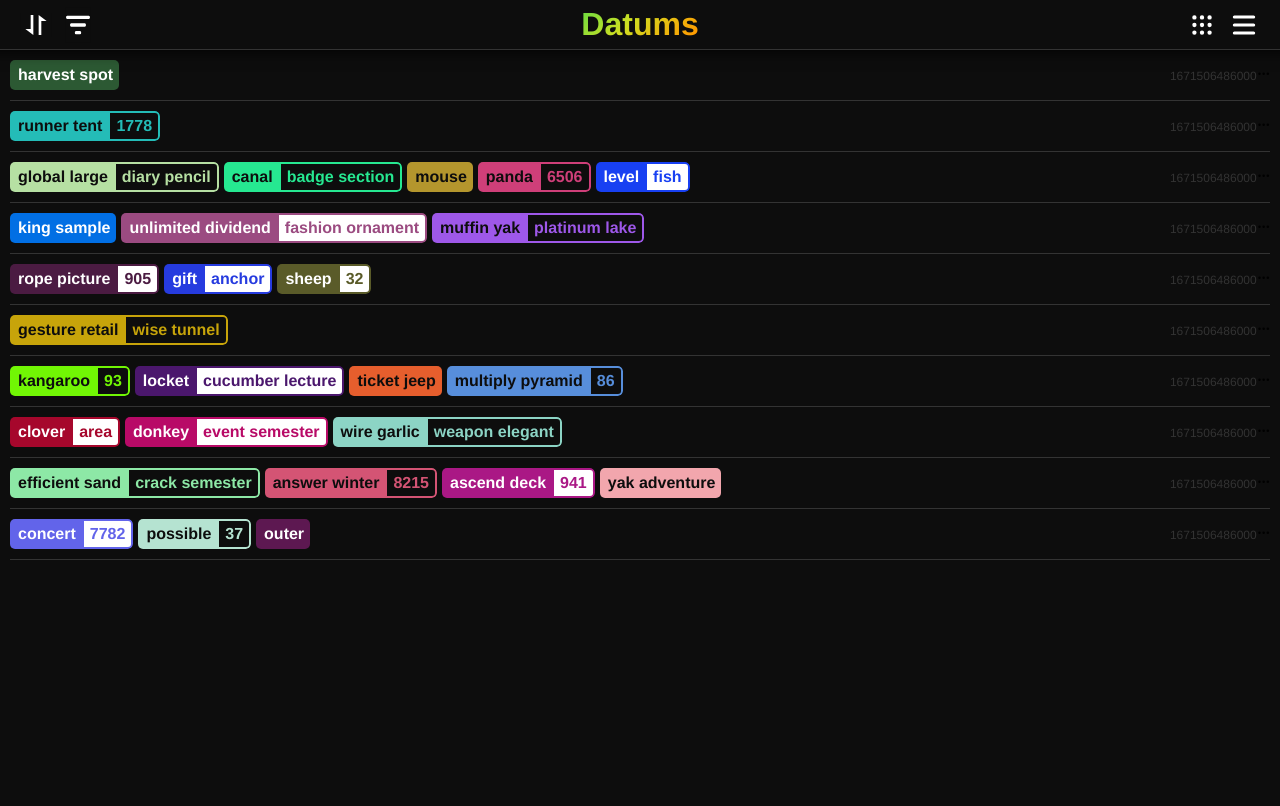
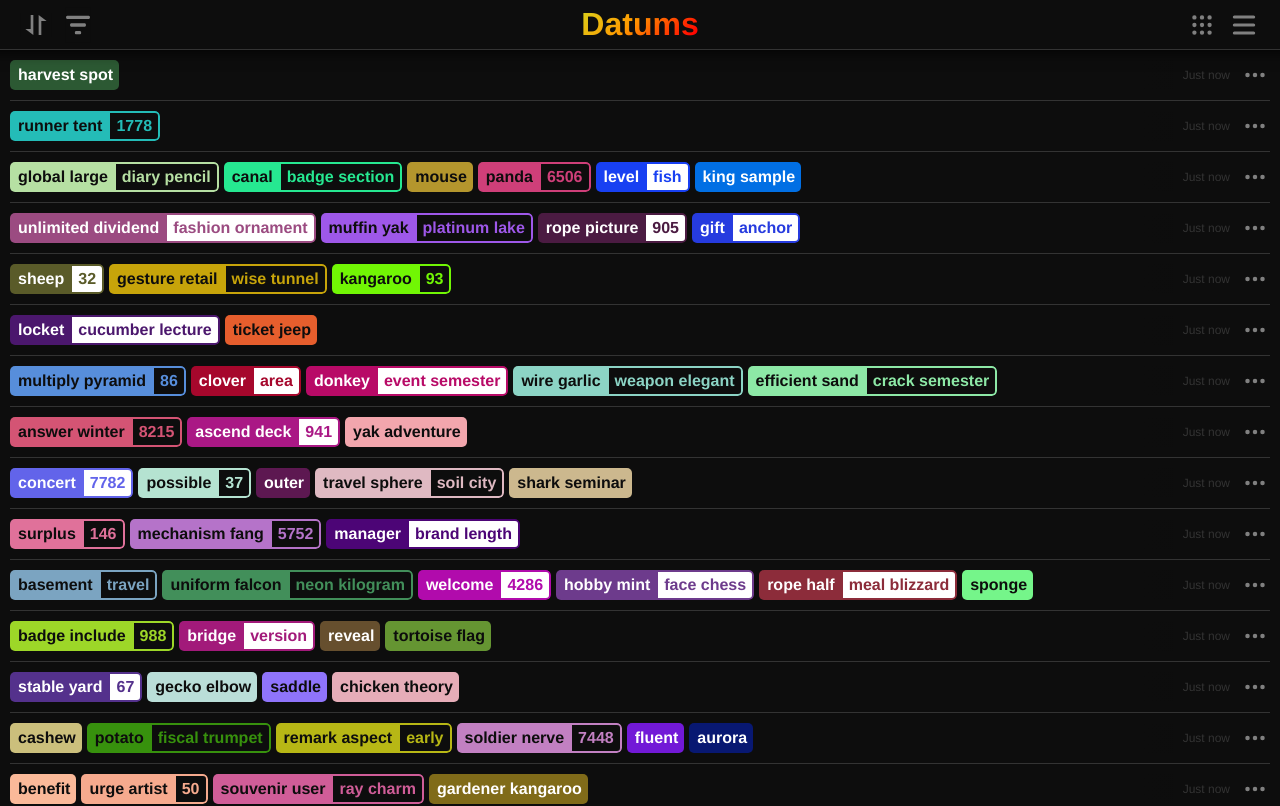
Before and after one commit to homaroco/datums, a Next.js app: page / in a window 1280 px wide. Shown: the top 806 px of the page. Built offline with nearby package versions, Linux system fonts and the light colour scheme.

Commit message:
Finish datum styling

```diff
--- a/components/datum.js
+++ b/components/datum.js
@@ -2,6 +2,8 @@ import styled from 'styled-components'
 import { BsThreeDots as MenuButtonIcon } from 'react-icons/bs'
 
 import Tag from '../components/tag.js'
+
+import { getTimestamp } from '../utils/index.js'
 
 const ListItem = styled.li`
 	display: flex;
@@ -17,22 +19,61 @@ const Tags = styled.span`
 	position: relative;
 	flex-grow: 1;
 	justify-content: flex-start;
+	overflow: auto;
 `
 
 const ScrollContainer = styled.span`
 	display: inline-flex;
 	position: relative;
-	overflow: scroll;
+	overflow: hidden;
 	padding: 10px 0;
+	padding-right: 20px;
 	gap: 5px;
+	overflow: auto;
+`
+
+const Fade = styled.span`
+	position: absolute;
+	right: 0;
+	top: 10px;
+	width: 30px;
+	height: 30px;
+	background: linear-gradient(90deg, hsla(0, 0%, 0%, 0) 0%, hsla(0, 0%, 5%, 1) 100%);
+`
+
+const RightItems = styled.span`
+	display: inline-flex;
+	position: relative;
+	align-items: center;
+	justify-content: center;
 `
 
 const Timestamp = styled.span`
+	display: inline-flex;
+	position: relative;
+	align-items: center;
+	justify-content: center;
+	flex-grow: 1;
 	font-size: 12px;
 	color: hsl(0, 0%, 20%);
-	font-family: Nunito, Helvetica, sans-serif;
+	margin-left: 10px;
+	white-space: nowrap;
 `
-const MenuButton = styled.button``
+
+const MenuButton = styled.button`
+	display: inline-flex;
+	position: relative;
+	align-items: center;
+	justify-content: center;
+	color: grey;
+	font-size: 24px;
+	margin-left: 10px;
+	height: 30px;
+	aspect-ratio: 1 / 1;
+	& :hover {
+		color: white;
+	}
+`
 
 
 export default function Datum({
@@ -44,15 +85,16 @@ export default function Datum({
 		<ListItem>
 			<Tags>
 				<ScrollContainer>
-					{tags.map(t => <Tag key={t} {...t} />)}
+					{tags.map(t => <Tag key={t.id} {...t} />)}
 				</ScrollContainer>
+				<Fade />
 			</Tags>
-			<span>
-				<Timestamp>{time}</Timestamp>
+			<RightItems>
+				<Timestamp>{getTimestamp(time)}</Timestamp>
 				<MenuButton>
 					<MenuButtonIcon />
 				</MenuButton>
-			</span>
+			</RightItems>
 		</ListItem>
 	)
 }
--- a/components/header.js
+++ b/components/header.js
@@ -7,7 +7,8 @@ import { HiMenu } from 'react-icons/hi'
 
 const Header = styled.div`
 	display: flex;
-	position: relative;
+	position: sticky;
+	top: 0;
 	align-items: center;
 	justify-content: space-between;
 	height: 50px;
@@ -37,6 +38,10 @@ const Button = styled.button`
 	width: 32px;
 	aspect-ratio: 1 / 1;
 	margin: 0 5px;
+	color: grey;
+	& :hover {
+		color: white;
+	}
 `
 
 const SettingsMenuButton = styled(Button)`
--- a/components/tag.js
+++ b/components/tag.js
@@ -11,6 +11,7 @@ const Container = styled.span`
 	font-family: Nunito, Helvetica, sans-serif;
 	height: 30px;
 	user-select: none;
+	flex: 0 0 auto;
 `
 
 const Name = styled.span`
--- a/pages/index.js
+++ b/pages/index.js
@@ -10,8 +10,8 @@ import DatumBar from '../components/datum-bar.js'
 
 import { getRandomTag } from '../utils/random.js'
 
-const DATUMS = 10
-const MAX_TAGS = 5
+const DATUMS = 100
+const MAX_TAGS = 6
 
 const DatumList = styled.ul``
 
--- a/styles/globals.css
+++ b/styles/globals.css
@@ -6,20 +6,9 @@
   background-color: #0d0d0d;
 }
 
-/* html,
-body {
-  padding: 0;
-  margin: 0;
-  font-family: Nunito, Helvetica, sans-serif;
-} */
-
 /* a {
   color: inherit;
   text-decoration: none;
-} */
-
-/* * {
-  box-sizing: border-box;
 } */
 
 img {
@@ -27,15 +16,7 @@ img {
   height: auto;
 }
 
-/* h1,
-h2,
-p,
 ul {
-  margin: 0;
-} */
-
-ul {
-  /* padding: 0; */
   list-style: none;
 }
 
--- /dev/null
+++ b/utils/index.js
@@ -0,0 +1,19 @@
+export const getTimestamp = time => {
+	const date = new Date(time)
+	const diff = (new Date().getTime() - date.getTime()) / 1000
+	const dayDiff = Math.floor(diff / 86400)
+
+	return (
+		(dayDiff === 0 &&
+			(diff < 5 && "Just now")
+			|| (diff < 60 && Math.floor(diff) + 's')
+			|| (diff < 120 && '1m')
+			|| (diff < 3600 && Math.floor(diff / 60) + 'm')
+			|| (diff < 7200 && '1h')
+			|| (diff < 86400 && Math.floor(diff / 3600) + 'h')
+			|| (dayDiff < 7 && dayDiff + 'd')
+			|| (dayDiff < 30 && Math.floor(dayDiff / 7) + 'w')
+			|| (dayDiff < 365 && Math.floor(dayDiff / 30) + 'mo')
+			|| (Math.floor(dayDiff / 365) + 'y')
+	))
+}
--- a/utils/random.js
+++ b/utils/random.js
@@ -39,9 +39,9 @@ function getRandomTagValue() {
 }
 
 export function getRandomTag() {
-	return {
-		name: getRandomTagName(),
-		value: getRandomTagValue(),
-		color: convertHslValuesToHexString(getRandomHslValues())
-	}
+  const name = getRandomTagName()
+  const value = getRandomTagValue()
+  const color = convertHslValuesToHexString(getRandomHslValues())
+  const id = `${name}: ${value}, color: ${color}`
+	return { id, name, value, color }
 }
```
Also changed, not shown: 1 other file (tests, documents, lock files or other folders).
